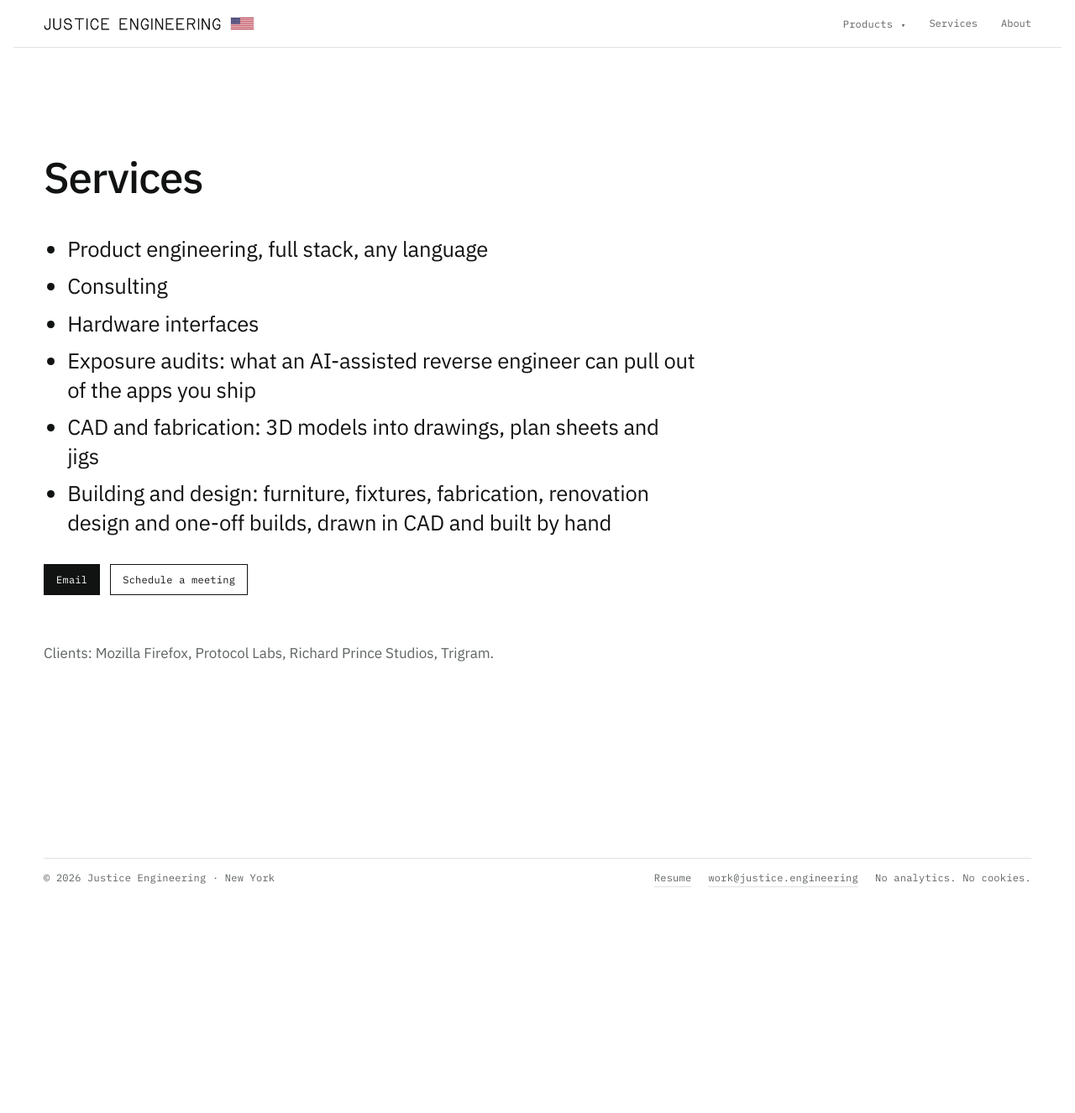
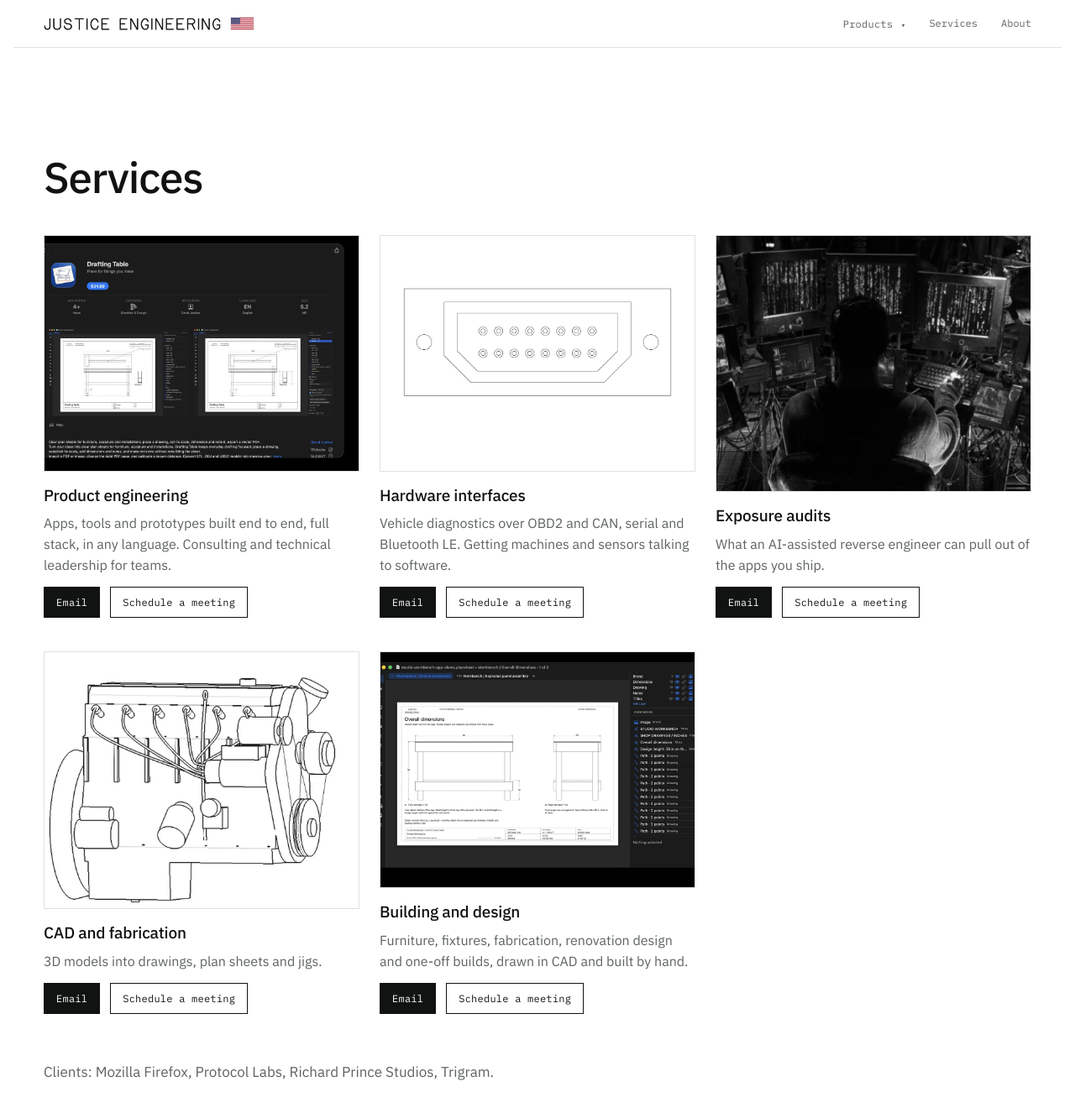
Before and after one commit to JusticeEngineering/JusticeEngineering.github.io, a Jekyll site: the page built from services/index.html, in a window 1280 px wide and 1400 px high. Shown: the top 1326 px of the window at 84% size. Built offline with Jekyll 4.4.1, drawn with Linux system fonts in a browser that asks for light colours.

Commit message:
Services: image grid with email and booking buttons on hover
Five cards (consulting folded into product engineering), each with an
image. On hover or focus the image blurs behind Email and Schedule a
meeting buttons; on touch screens the buttons sit under the text.

Co-Authored-By: Claude Opus 5.5 <noreply@anthropic.com>
Claude-Session: https://claude.ai/code/session_018JdvXJePWZNQQ4WrCh9tgv

```diff
--- a/assets/site.css
+++ b/assets/site.css
@@ -216,9 +216,26 @@ ol.posts a:hover b{color:var(--accent)}
 .about-photo .ph{aspect-ratio:4/5;border:1px dashed var(--rule);display:grid;place-items:center;color:var(--ink-2);font-size:12px}
 /* services */
 .svc{padding-block:clamp(56px,9vw,120px)}
-.svc-body{grid-column:1 / span 8}
+.svc-body{grid-column:1 / -1}
 .svc h1{margin:0 0 28px;font-weight:420;font-size:clamp(30px,4vw,52px);letter-spacing:-.022em}
-.svc-list{margin:0 0 32px;padding-left:1.1em;font-size:clamp(20px,2vw,26px);line-height:1.35;letter-spacing:-.01em}
-.svc-list li{margin-bottom:10px}
+.svc-grid{list-style:none;margin:0;padding:0;display:grid;grid-template-columns:repeat(3,minmax(0,1fr));gap:40px 24px}
+.svc-card h2{margin:14px 0 6px;font-size:19px;font-weight:500;letter-spacing:-.01em}
+.svc-card p{margin:0;color:var(--ink-2);max-width:40ch}
+.svc-media{position:relative;aspect-ratio:4/3;overflow:hidden;border:1px solid var(--rule)}
+.svc-media img{width:100%;height:100%;object-fit:cover;display:block;transition:filter .25s,transform .25s}
+.svc-actions{position:absolute;inset:0;display:flex;align-items:center;justify-content:center;gap:12px;flex-wrap:wrap;padding:16px;background:rgba(255,255,255,.35);-webkit-backdrop-filter:blur(10px);backdrop-filter:blur(10px);opacity:0;transition:opacity .2s}
+.svc-actions .btn:not(.primary){background:var(--bg)}
+.svc-actions .btn:not(.primary):hover{background:var(--ink)}
+.svc-card:hover .svc-actions,.svc-card:focus-within .svc-actions{opacity:1}
+.svc-card:hover .svc-media img{transform:scale(1.02)}
+@media (hover:none){
+  .svc-card{display:flex;flex-direction:column}
+  .svc-media{display:contents}
+  .svc-media img{aspect-ratio:4/3;border:1px solid var(--rule)}
+  .svc-card h2,.svc-card p{order:1}
+  .svc-actions{order:2;position:static;opacity:1;background:none;-webkit-backdrop-filter:none;backdrop-filter:none;justify-content:flex-start;padding:14px 0 0}
+}
+@media (max-width:1000px){.svc-grid{grid-template-columns:repeat(2,minmax(0,1fr))}}
+@media (max-width:620px){.svc-grid{grid-template-columns:minmax(0,1fr)}}
 .clients{margin:56px 0 0;color:var(--ink-2);font-size:17px}
 @media (max-width:860px){.about-text,.about-photo,.svc-body{grid-column:1 / -1}.about-photo{max-width:360px}}
--- a/services/index.html
+++ b/services/index.html
@@ -1,24 +1,53 @@
 ---
 layout: default
 title: Services
-description: Product engineering, consulting, hardware interfaces, Exposure audits, CAD and fabrication, and building and design from Justice Engineering in New York.
+description: Product engineering, hardware interfaces, Exposure audits, CAD and fabrication, and building and design from Justice Engineering in New York.
+services:
+  - id: product-engineering
+    name: Product engineering
+    text: Apps, tools and prototypes built end to end, full stack, in any language. Consulting and technical leadership for teams.
+    img: product-engineering.jpg
+    alt: Drafting Table on the Mac App Store
+  - id: hardware-interfaces
+    name: Hardware interfaces
+    text: Vehicle diagnostics over OBD2 and CAN, serial and Bluetooth LE. Getting machines and sensors talking to software.
+    img: hardware-interfaces.jpg
+    alt: Line drawing of the J1962 OBD2 connector
+  - id: exposure-audit
+    name: Exposure audits
+    text: What an AI-assisted reverse engineer can pull out of the apps you ship.
+    img: exposure-audits.jpg
+    alt: A wall of monitors showing code
+  - id: cad-fabrication
+    name: CAD and fabrication
+    text: 3D models into drawings, plan sheets and jigs.
+    img: cad-fabrication.jpg
+    alt: Line drawing of a Toyota 1HZ diesel engine
+  - id: building-design
+    name: Building and design
+    text: Furniture, fixtures, fabrication, renovation design and one-off builds, drawn in CAD and built by hand.
+    img: building-design.jpg
+    alt: Workbench plan sheet in Drafting Table
 ---
       {% if site.booking_url != "" %}{% assign book = site.booking_url %}{% else %}{% assign book = "mailto:" | append: site.email | append: "?subject=Meeting%20request" %}{% endif %}
       <div class="svc grid">
         <div class="svc-body">
           <h1>Services</h1>
-          <ul class="svc-list">
-            <li>Product engineering, full stack, any language</li>
-            <li>Consulting</li>
-            <li>Hardware interfaces</li>
-            <li id="exposure-audit">Exposure audits: what an AI-assisted reverse engineer can pull out of the apps you ship</li>
-            <li>CAD and fabrication: 3D models into drawings, plan sheets and jigs</li>
-            <li>Building and design: furniture, fixtures, fabrication, renovation design and one-off builds, drawn in CAD and built by hand</li>
+          <ul class="svc-grid">
+            {% for s in page.services %}
+            <li class="svc-card" id="{{ s.id }}">
+              <div class="svc-media">
+                <img src="/images/services/{{ s.img }}" alt="{{ s.alt }}" width="1200" height="900" loading="lazy">
+                <div class="svc-actions">
+                  <a class="btn primary" href="mailto:{{ site.email }}?subject={{ s.name | uri_escape }}">Email</a>
+                  <a class="btn" href="{{ book }}">Schedule a meeting</a>
+                </div>
+              </div>
+              <h2>{{ s.name }}</h2>
+              <p>{{ s.text }}</p>
+            </li>
+            {% endfor %}
           </ul>
-          <div class="ctas">
-            <a class="btn primary" href="mailto:{{ site.email }}">Email</a>
-            <a class="btn" href="{{ book }}">Schedule a meeting</a>
-          </div>
           <p class="clients">Clients: Mozilla Firefox, Protocol Labs, Richard Prince Studios, Trigram.</p>
         </div>
       </div>
```
Also changed, not shown: images/services/building-design.jpg (added), images/services/cad-fabrication.jpg (added), images/services/exposure-audits.jpg (added), images/services/hardware-interfaces.jpg (added), images/services/product-engineering.jpg (added).
